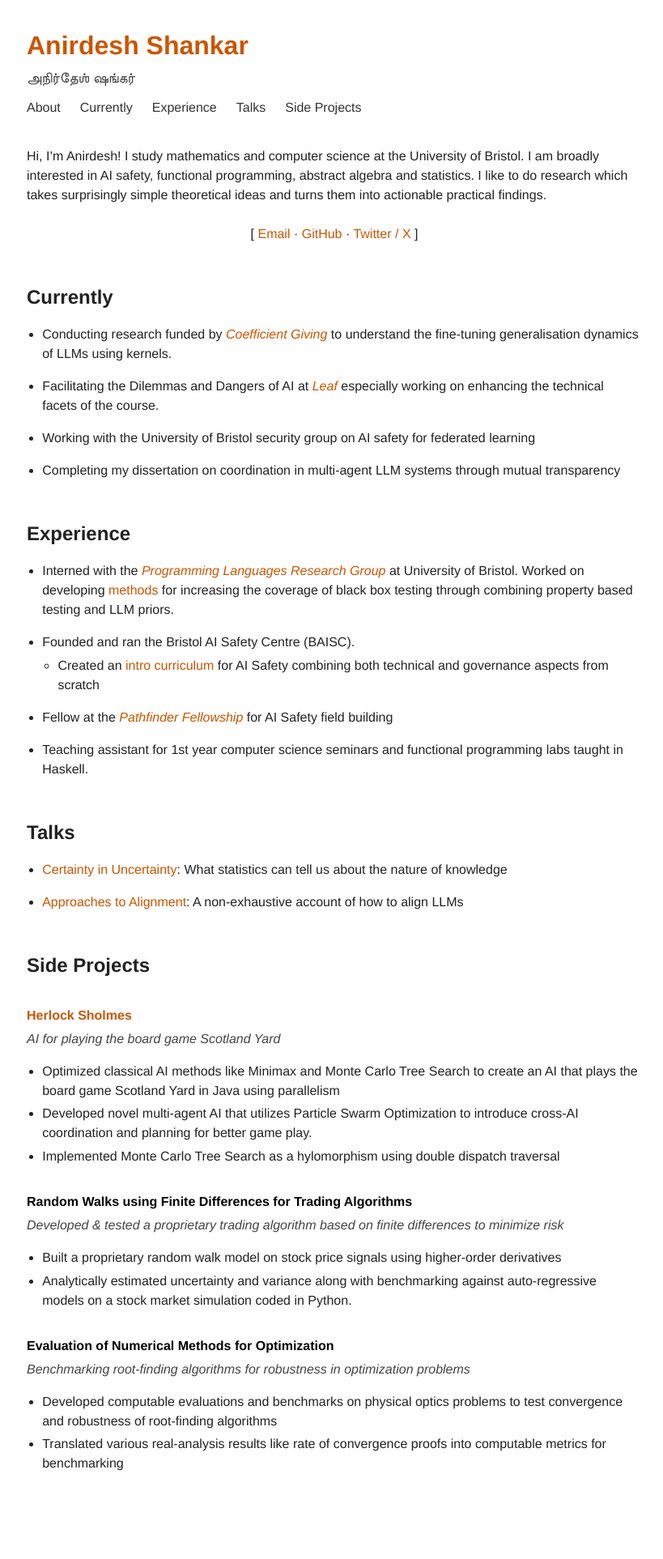
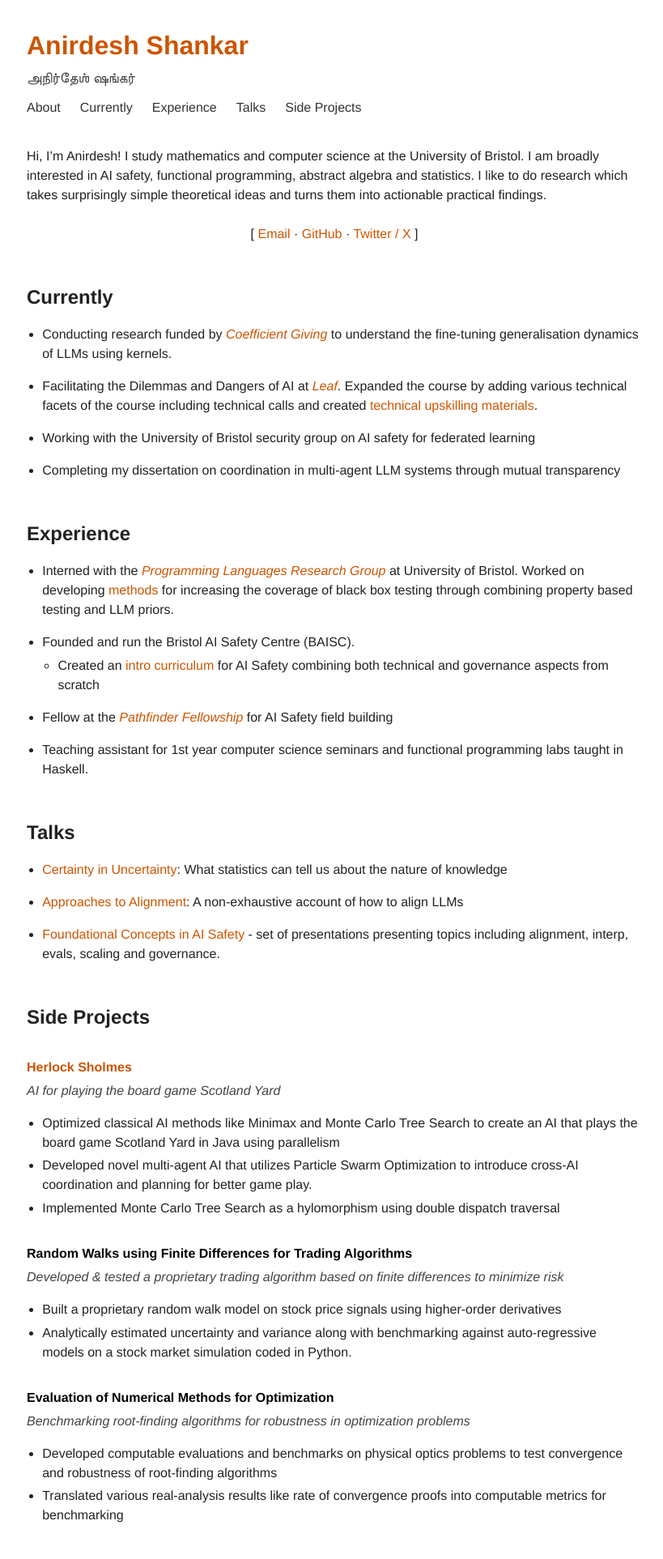
Before and after one commit to deshcrete/deshcrete.github.io, a Jekyll site: the page built from index.md, in a window 1280 px wide. Shown: the whole page at 81% size, without its empty margins (227-1046 px from the left). Built offline with Jekyll 4.4.1, drawn with Linux system fonts in a browser that asks for light colours; some web fonts are replaced; before the commit the page ends 1861 px from its top, so only the background shows below that.

Commit message:
Update the Leaf and BAISC entries, add a third talk
Co-Authored-By: Claude Opus 5 <noreply@anthropic.com>

```diff
--- a/index.md
+++ b/index.md
@@ -28,7 +28,7 @@ Hi, I'm Anirdesh! I study mathematics and computer science at the University of
 
 - Conducting research funded by [*Coefficient Giving*](https://coefficientgiving.org/) to understand the fine-tuning generalisation dynamics of LLMs using kernels.
 
-- Facilitating the Dilemmas and Dangers of AI at [*Leaf*](https://leaf.courses/) especially working on enhancing the technical facets of the course.
+- Facilitating the Dilemmas and Dangers of AI at [*Leaf*](https://leaf.courses/). Expanded the course by adding various technical facets of the course including technical calls and created [technical upskilling materials](https://docs.google.com/document/d/1YxNYgQpy05CgsLEVAONVOK3Aor4F3KKblPEzzVVDzcY/edit?usp=sharing).
 
 - Working with the University of Bristol security group on AI safety for federated learning
 
@@ -38,8 +38,8 @@ Hi, I'm Anirdesh! I study mathematics and computer science at the University of
 
 - Interned with the [*Programming Languages Research Group*](https://plrg-bristol.github.io/) at University of Bristol. Worked on developing [methods](https://docs.google.com/presentation/d/1nBzzE0XWJwclbN5wNkiWbbgH8mSku9MqH1JuaPofyKA/edit?usp=sharing) for increasing the coverage of black box testing through combining property based testing and LLM priors.
 
-- Founded and ran the Bristol AI Safety Centre (BAISC).
-    - Created an [intro curriculum](https://baisc.notion.site/Intro-Reading-Group-Curriculum-Winter-2025-2efd3400ff8b808fad7fe97d4461e403) for AI Safety combining both technical and governance aspects from scratch
+- Founded and run the Bristol AI Safety Centre (BAISC).
+    - Created an [intro curriculum](https://docs.google.com/document/d/1imF_TxVOaWe_DhhggjfDia0OrKlA4LudetSl_UEYAdw/edit?usp=sharing) for AI Safety combining both technical and governance aspects from scratch
 
 - Fellow at the [*Pathfinder Fellowship*](https://pathfinder.kairos-project.org/) for AI Safety field building
 
@@ -50,6 +50,8 @@ Hi, I'm Anirdesh! I study mathematics and computer science at the University of
 - [Certainty in Uncertainty](https://docs.google.com/presentation/d/1XbXcuS4kU71l0va0k3wxFlM_jn-KnfmSyGO7Bqc2IS4/edit?usp=sharing): What statistics can tell us about the nature of knowledge
 
 - [Approaches to Alignment](https://docs.google.com/presentation/d/1CuUxoRV2174uDvvFSdU7-0u4_JF-mfRyE2UQ6TCmDX8/edit?usp=sharing): A non-exhaustive account of how to align LLMs
+
+- [Foundational Concepts in AI Safety](https://drive.google.com/drive/folders/128eXWHgZa6cZ1eU4jWpKRfQW4K5SC11m?usp=sharing) - set of presentations presenting topics including alignment, interp, evals, scaling and governance.
 
 
 ## Side Projects
```
